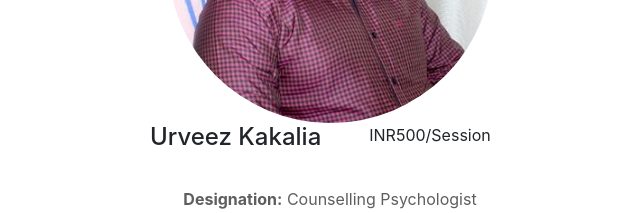
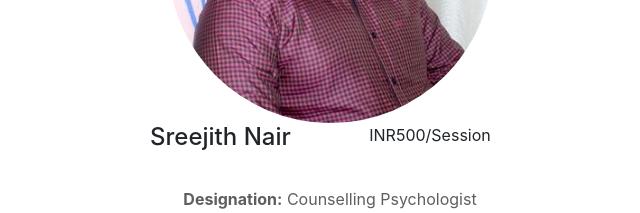
Before and after one commit to aniket7515/TelEmpathy_Internship_work, a React (Create React App) app: page /booking in a window 1280 px wide. Shown: the part 2920-3133 px from the top of the page, without its empty margins (310-950 px from the left). Built offline with nearby package versions, Linux system fonts and the light colour scheme.

Commit message:
Some change

```diff
--- a/src/Pages/BookingPage.jsx
+++ b/src/Pages/BookingPage.jsx
@@ -450,7 +450,7 @@ const BookingPage = () => {
           <div >
           <BookingCard
             image={shreejith}
-            name="Urveez Kakalia"
+            name="Sreejith Nair"
             Qualification="MSc, MPhil, Ph.D., MBA "
             price="INR500/Session"
             Designation="Counselling Psychologist"
```
